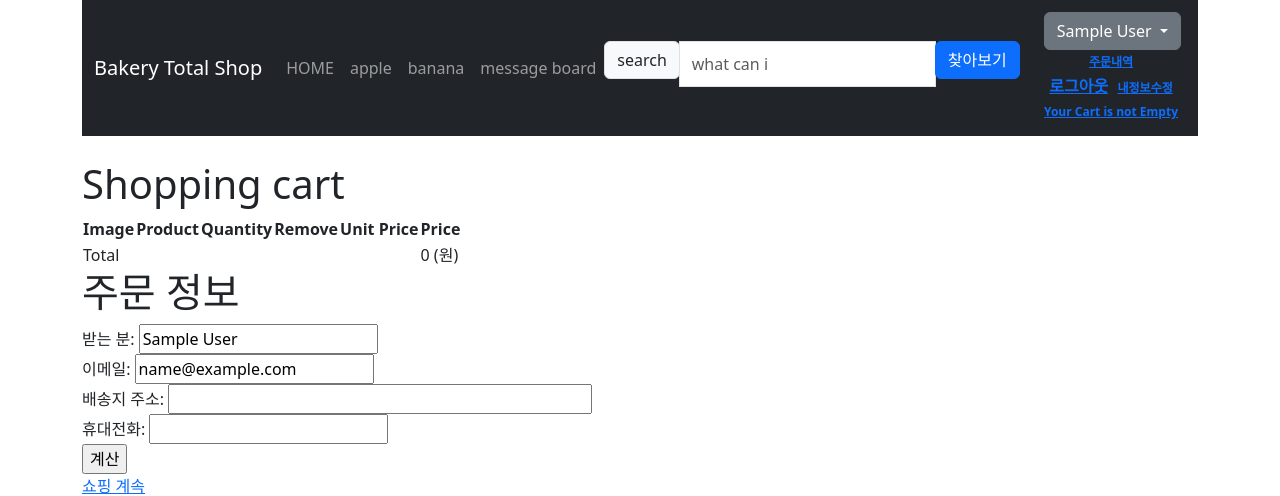
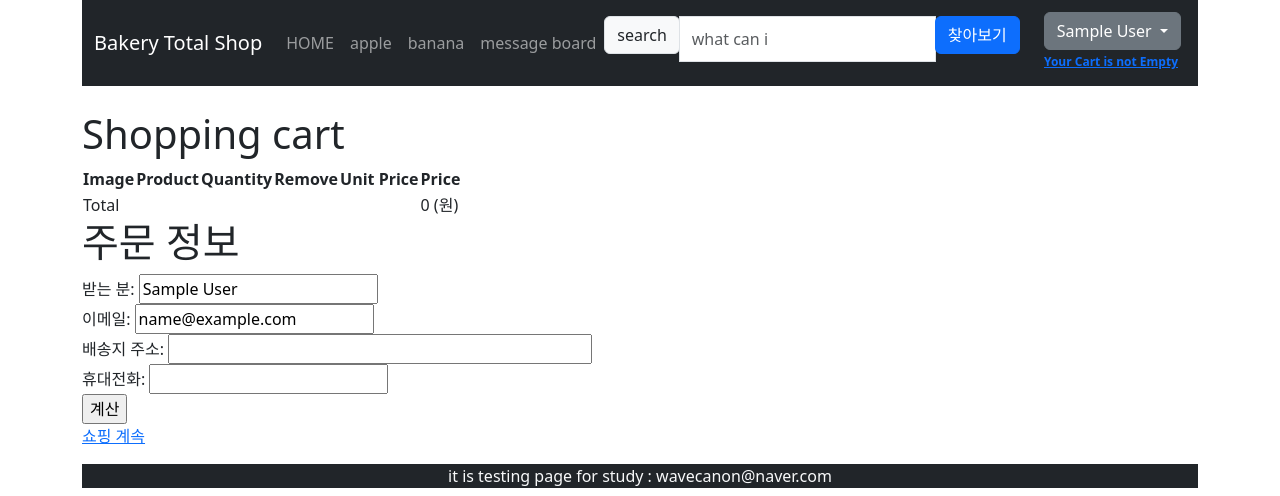
Before and after one commit to mallaggo/leeshop, a Django app: page /cart/ in a window 1280 px wide. Shown: the top 496 px of the page. Run offline with Django 4.2, Linux system fonts and the light colour scheme; the visitor is signed in with stand-in values (Sample User, id 1); data comes from the database, SQL or seed files in the repository; some libraries are stand-ins or nearby versions.

Commit message:
base.html upload

```diff
--- a/shop/templates/shop/base.html
+++ b/shop/templates/shop/base.html
@@ -5,8 +5,6 @@
 <title>{% block mytitle%}{% endblock %}</title>
     <meta charset="utf-8">
     <meta name="viewport" content="width=device-width, initial-scale=1, shrink-to-fit=no">
-
-
     {% load bootstrap5 %}
     {% bootstrap_css %}
     {% bootstrap_javascript %}
@@ -38,6 +36,8 @@
         <a class="nav-link" href="#">message board</a>
       </li>
     </ul>
+
+
 <span style="vertical-align: middle; ">
     <form action="" class="form-inline my-2 my-lg-0" method="post" >
       {% csrf_token %}
@@ -57,24 +57,20 @@
     </form></span>
 
   </div>
-           <nav class="badge badge-secondary" style=" width:150px; line-height:200% "  >
-
-      {% if user.is_authenticated %}
-               <div class="dropdown">
-  <button class="btn btn-secondary dropdown-toggle" type="button" id="dropdownMenu2" data-toggle="dropdown" aria-haspopup="true" aria-expanded="false">
-               {{ user.name }}
-   </button>
-  <div class="dropdown-menu" aria-labelledby="dropdownMenu2">
-    <button class="dropdown-item" type="button">Action</button>
-    <button class="dropdown-item" type="button">Another action</button>
-    <button class="dropdown-item" type="button">Something else here</button>
-  </div>
-</div>
 
 
-      <a href="{% url 'cart:order_success'%}">주문내역</a><br>
-    <a href="{% url 'shop:logout_user' %}"><font size="3" >로그아웃</font></a>
-    &nbsp&nbsp;<a href="{% url 'shop:profile_edit' %}">내정보수정</a>
+  <nav class="badge badge-secondary" style=" width:150px; line-height:200% "  >
+ {% if user.is_authenticated %}
+<div class="dropdown">
+  <button class="btn btn-secondary dropdown-toggle" type="button" id="dropdownMenuButton1" data-bs-toggle="dropdown" aria-expanded="false">
+     {{ user.name }}
+  </button>
+  <ul class="dropdown-menu" aria-labelledby="dropdownMenuButton1">
+    <li><a class="dropdown-item" href="{% url 'cart:order_success'%}">주문내역</a></li>
+    <li><a class="dropdown-item" href="{% url 'shop:profile_edit' %}">내정보수정</a></li>
+    <li><a class="dropdown-item" href="{% url 'shop:logout_user' %}">로그아웃</a></li>
+  </ul>
+</div>
     {% else %}
     <font size="3" >누구세요?</font>
     <br>
```
